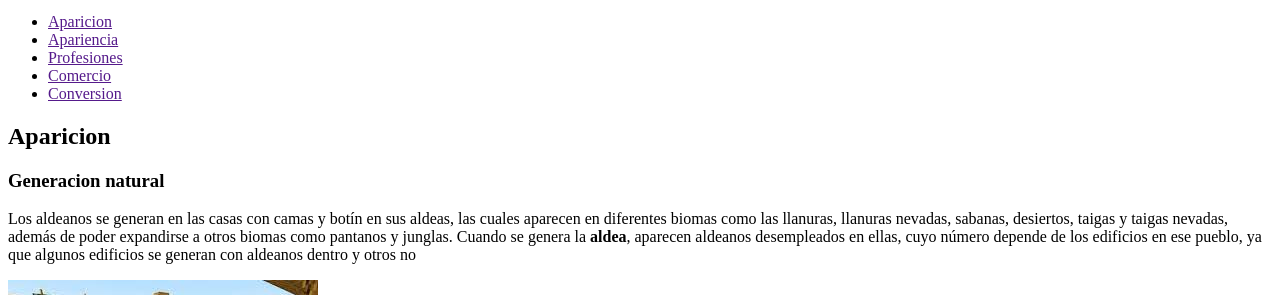
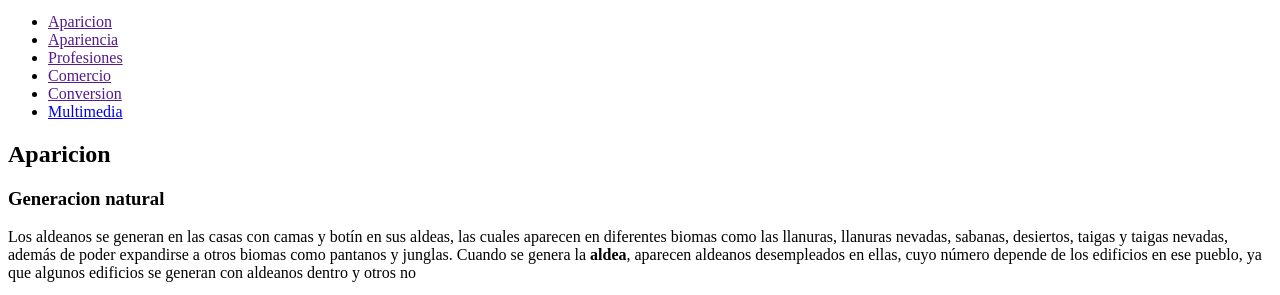
Before and after one commit to PriscilaCastillo/s2-c3-reto4, a plain HTML site: page index.html in a window 1280 px wide. Shown: the part 439-734 px from the top of the page. Drawn offline with Linux system fonts and the light colour scheme.

Commit message:
actu menu

```diff
--- a/index.html
+++ b/index.html
@@ -30,6 +30,7 @@
                     <li> <a href=""> Profesiones</a></li>
                     <li> <a href=""> Comercio</a></li>
                     <li> <a href=""> Conversion</a></li>
+                    <li> <a href="./multimedia.html">Multimedia</a></li>
                 </ul>
             </nav>
         </div>
```
